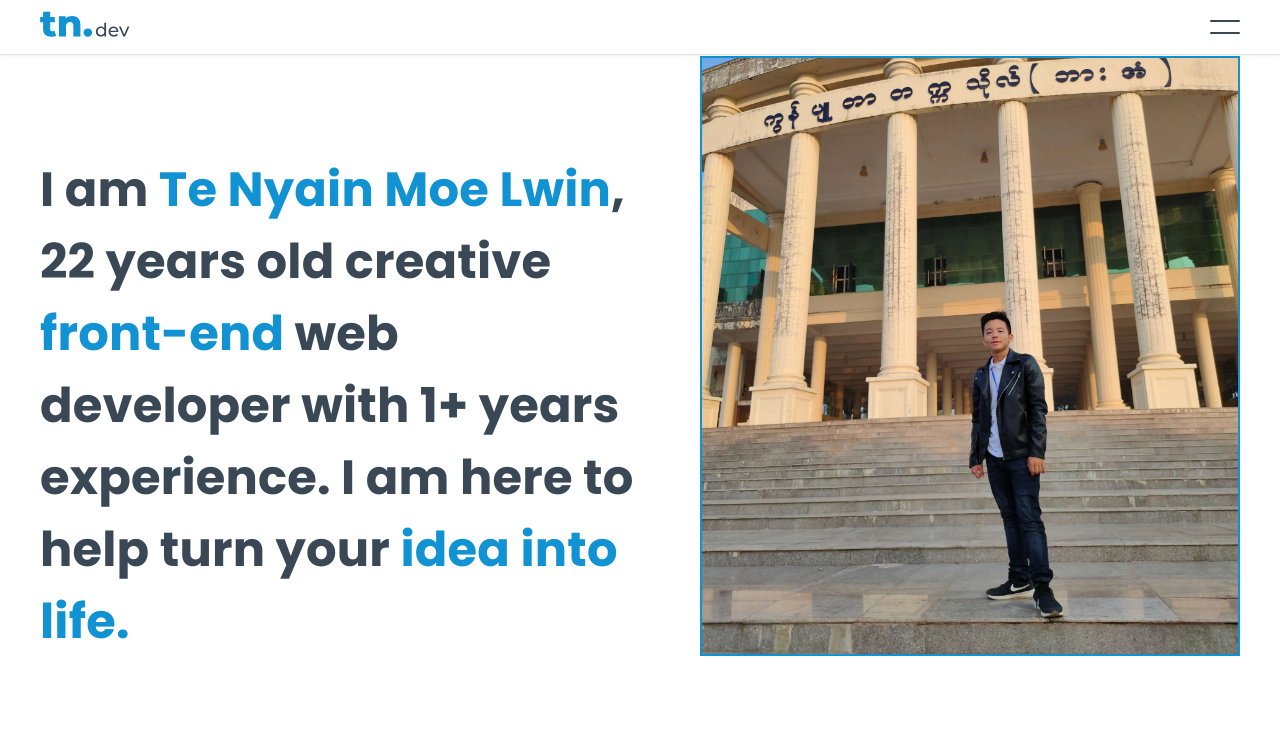
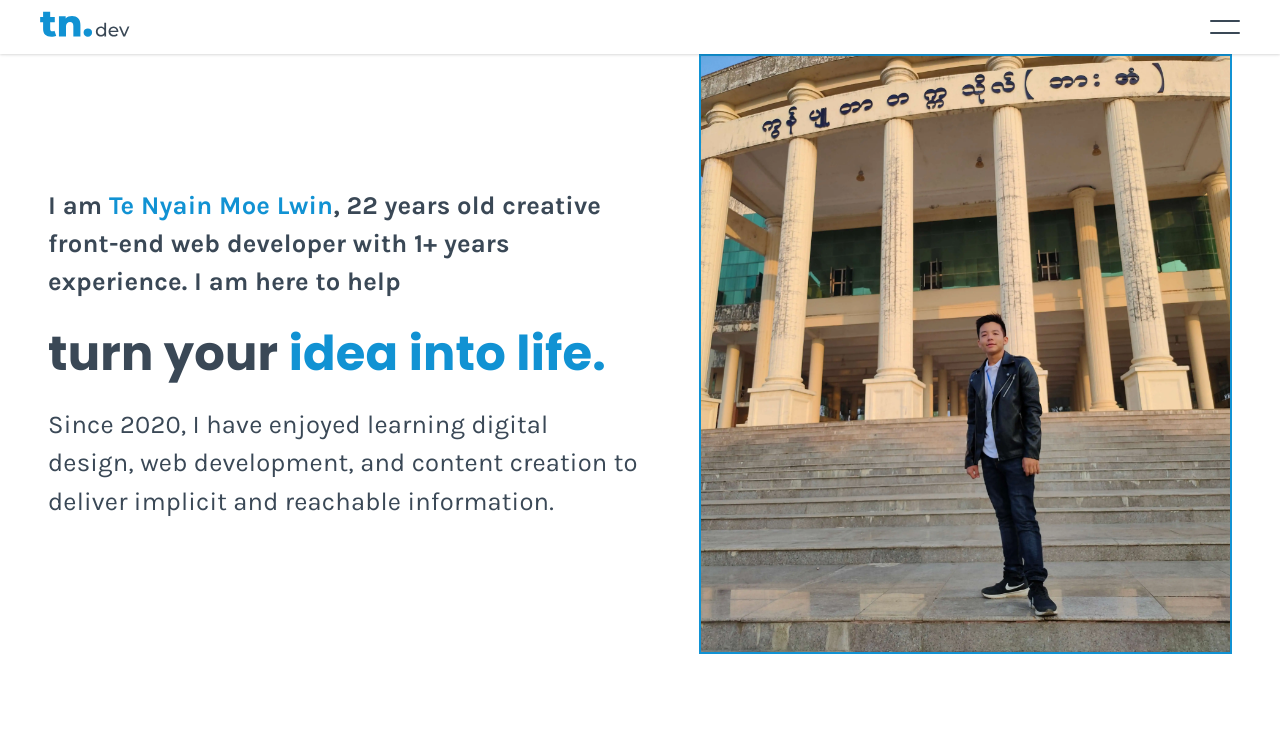
Before and after one commit to T-N9/tn-porfolio-frontend, a React (Create React App) app: page /about in a window 1280 px wide. Shown: the top 754 px of the page. Built offline with nearby package versions, Linux system fonts and the light colour scheme.

Commit message:
[AboutHero] updated

```diff
--- a/src/components/AboutHero/_AboutHero.scss
+++ b/src/components/AboutHero/_AboutHero.scss
@@ -13,12 +13,41 @@
   &--content {
     flex: 5;
     display: flex;
-    justify-content: start;
+    justify-content: center;
     align-items: center;
+    position: relative;
+
+    .wrapper {
+      display: flex;
+      flex-direction: column;
+      gap: 1rem;
+      position: sticky;
+      top: 0;
+    }
+
+    .intro {
+      font-weight: bold;
+      font-size: 1.6rem;
+
+      @include m-breakpoint-down(small) {
+        font-size: 1.2rem;
+      }
+    }
+    .description {
+      font-size: 1.6rem;
+
+      @include m-breakpoint-down(small) {
+        font-size: 1.2rem;
+      }
+    }
+
+    @include m-breakpoint-down(lmedium) {
+      margin-top: 10rem;
+    }
 
     h1 {
       // width: 80%;
-      padding-top: 100px;
+      // padding-top: 100px;
       font-size: 3rem;
 
       @include m-breakpoint-down(small) {
--- a/src/components/AboutHero/index.js
+++ b/src/components/AboutHero/index.js
@@ -6,14 +6,24 @@ import HeroImage from "../../assets/aboutHero.webp";
 const AboutHero = () => {
   return (
     <section className="about_hero">
-      <div className="container">
+      <div className="container_sm">
         <div className="about_hero--wrapper">
           <div className="about_hero--content">
-            <h1 className="">
-              I am <span className="ht_text">Te Nyain Moe Lwin</span>,<br/>
-              22 years old creative <span className="ht_text">front-end</span> web developer with 1+ years experience. I am here to help
-              turn your <span className="ht_text">idea into life.</span>{" "}
-            </h1>
+            <div className="wrapper">
+              <p className="intro">
+                I am <span className="ht_text">Te Nyain Moe Lwin</span>, 22
+                years old creative front-end web developer with 1+ years
+                experience. I am here to help
+              </p>
+              <h1 className="">
+                turn your <span className="ht_text">idea into life.</span>{" "}
+              </h1>
+              <p className="description">
+                Since 2020, I have enjoyed learning digital design, web
+                development, and content creation to deliver implicit and
+                reachable information.
+              </p>
+            </div>
           </div>
 
           <div className="about_hero--image">
```
